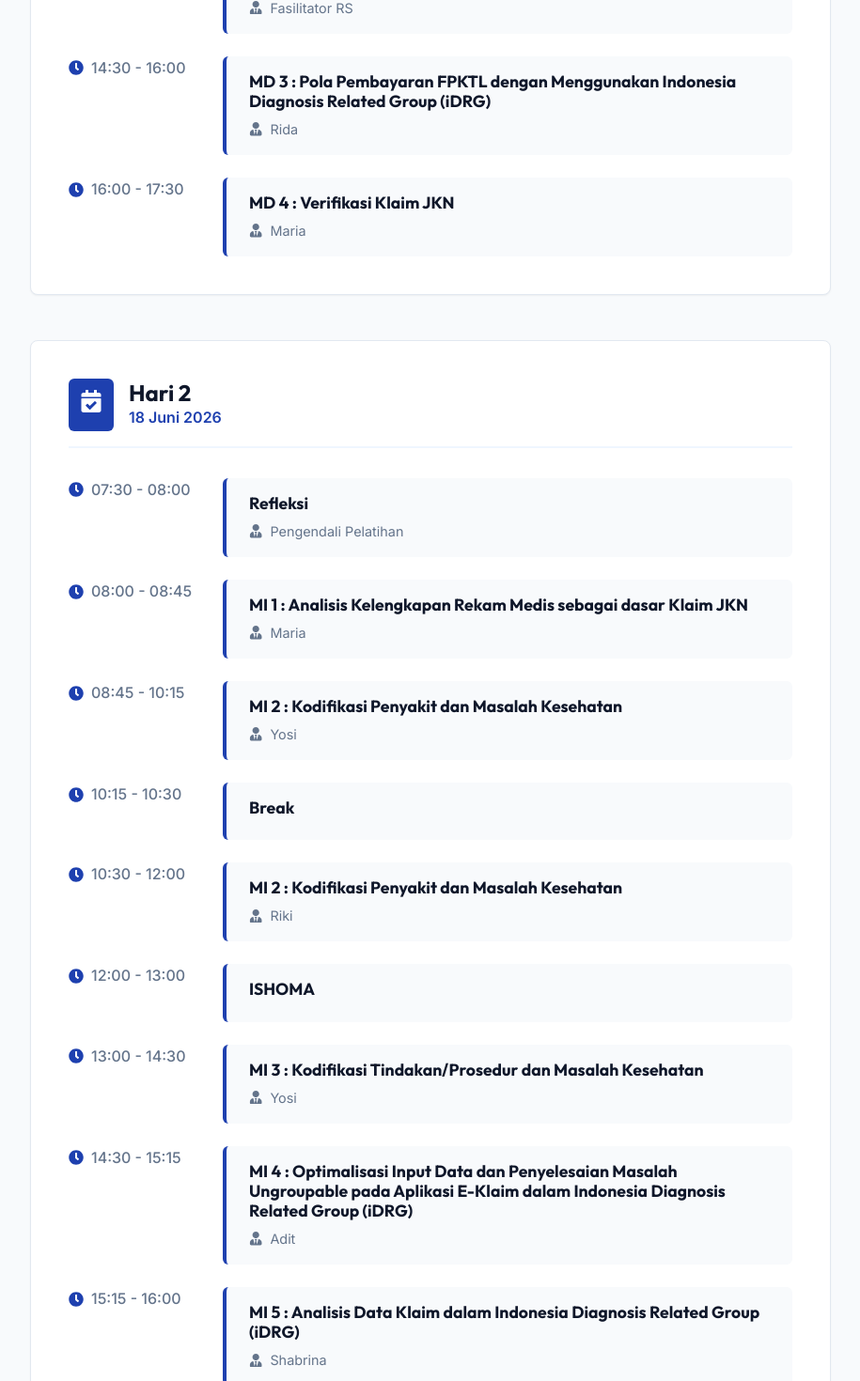
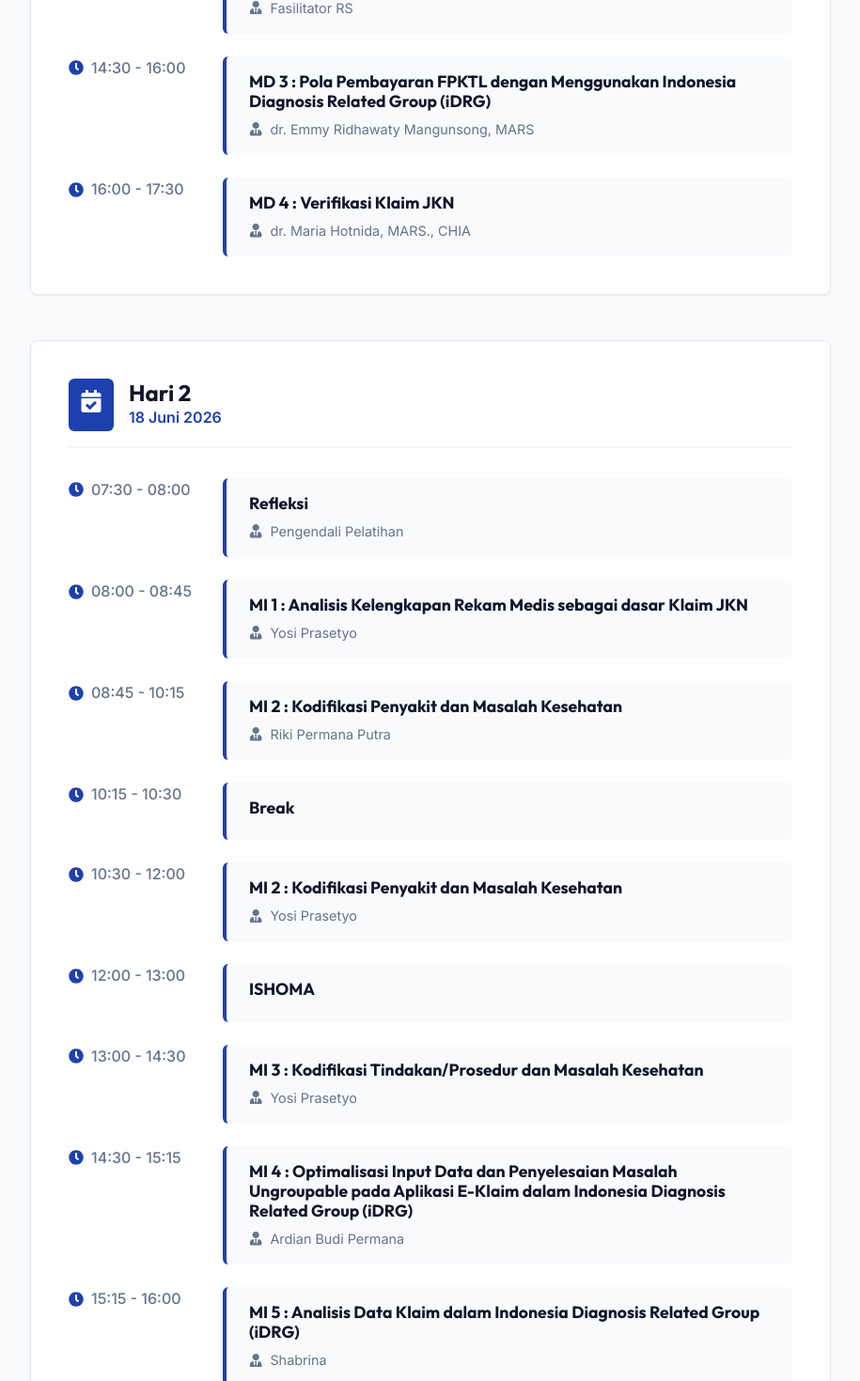
Before and after one commit to jamkesfktp/ihtkoding, a React (Vite) app: page /jadwal in a window 1280 px wide. Shown: the part 1180-2650 px from the top of the page at 94% size, without its empty margins (182-1097 px from the left). Built offline with nearby package versions, Linux system fonts and the light colour scheme; no server answers.

Commit message:
fix: update schedule with full speaker names

```diff
--- a/src/pages/Jadwal.jsx
+++ b/src/pages/Jadwal.jsx
@@ -10,11 +10,11 @@ const scheduleData = [
       { time: "08:00 - 08:45", title: "Pembukaan", speaker: "-" },
       { time: "08:45 - 09:00", title: "Break", speaker: "-" },
       { time: "09:00 - 10:30", title: "MP 1 : Building Learning Commitment (BLC)", speaker: "Diklat Sardjito" },
-      { time: "10:30 - 12:00", title: "MD 1 : Kebijakan Program JKN", speaker: "Kapus" },
+      { time: "10:30 - 12:00", title: "MD 1 : Kebijakan Program JKN", speaker: "DR. Ahmad Irsan A Moeis.,S.E., M.E" },
       { time: "12:00 - 13:00", title: "ISHOMA", speaker: "-" },
       { time: "13:00 - 14:30", title: "MD 2 : Kebijakan Rekam Medis Elektronik dan Kode Etik Perekam Medis dan Informasi Kesehatan", speaker: "Fasilitator RS" },
-      { time: "14:30 - 16:00", title: "MD 3 : Pola Pembayaran FPKTL dengan Menggunakan Indonesia Diagnosis Related Group (iDRG)", speaker: "Rida" },
-      { time: "16:00 - 17:30", title: "MD 4 : Verifikasi Klaim JKN", speaker: "Maria" }
+      { time: "14:30 - 16:00", title: "MD 3 : Pola Pembayaran FPKTL dengan Menggunakan Indonesia Diagnosis Related Group (iDRG)", speaker: "dr. Emmy Ridhawaty Mangunsong, MARS" },
+      { time: "16:00 - 17:30", title: "MD 4 : Verifikasi Klaim JKN", speaker: "dr. Maria Hotnida, MARS., CHIA" }
     ]
   },
   {
@@ -22,13 +22,13 @@ const scheduleData = [
     date: "18 Juni 2026",
     events: [
       { time: "07:30 - 08:00", title: "Refleksi", speaker: "Pengendali Pelatihan" },
-      { time: "08:00 - 08:45", title: "MI 1 : Analisis Kelengkapan Rekam Medis sebagai dasar Klaim JKN", speaker: "Maria" },
-      { time: "08:45 - 10:15", title: "MI 2 : Kodifikasi Penyakit dan Masalah Kesehatan", speaker: "Yosi" },
+      { time: "08:00 - 08:45", title: "MI 1 : Analisis Kelengkapan Rekam Medis sebagai dasar Klaim JKN", speaker: "Yosi Prasetyo" },
+      { time: "08:45 - 10:15", title: "MI 2 : Kodifikasi Penyakit dan Masalah Kesehatan", speaker: "Riki Permana Putra" },
       { time: "10:15 - 10:30", title: "Break", speaker: "-" },
-      { time: "10:30 - 12:00", title: "MI 2 : Kodifikasi Penyakit dan Masalah Kesehatan", speaker: "Riki" },
+      { time: "10:30 - 12:00", title: "MI 2 : Kodifikasi Penyakit dan Masalah Kesehatan", speaker: "Yosi Prasetyo" },
       { time: "12:00 - 13:00", title: "ISHOMA", speaker: "-" },
-      { time: "13:00 - 14:30", title: "MI 3 : Kodifikasi Tindakan/Prosedur dan Masalah Kesehatan", speaker: "Yosi" },
-      { time: "14:30 - 15:15", title: "MI 4 : Optimalisasi Input Data dan Penyelesaian Masalah Ungroupable pada Aplikasi E-Klaim dalam Indonesia Diagnosis Related Group (iDRG)", speaker: "Adit" },
+      { time: "13:00 - 14:30", title: "MI 3 : Kodifikasi Tindakan/Prosedur dan Masalah Kesehatan", speaker: "Yosi Prasetyo" },
+      { time: "14:30 - 15:15", title: "MI 4 : Optimalisasi Input Data dan Penyelesaian Masalah Ungroupable pada Aplikasi E-Klaim dalam Indonesia Diagnosis Related Group (iDRG)", speaker: "Ardian Budi Permana" },
       { time: "15:15 - 16:00", title: "MI 5 : Analisis Data Klaim dalam Indonesia Diagnosis Related Group (iDRG)", speaker: "Shabrina" },
       { time: "16:00 - 17:30", title: "MP 2 : Anti Korupsi (Fraud dalam JKN)", speaker: "SPI SARDJITO" }
     ]
@@ -38,12 +38,12 @@ const scheduleData = [
     date: "19 Juni 2026",
     events: [
       { time: "07:30 - 08:00", title: "Refleksi", speaker: "Pengendali Pelatihan" },
-      { time: "08:00 - 09:30", title: "MI 1 : Analisis Kelengkapan Rekam Medis sebagai dasar Klaim JKN", speaker: "Maria" },
+      { time: "08:00 - 09:30", title: "MI 1 : Analisis Kelengkapan Rekam Medis sebagai dasar Klaim JKN", speaker: "Yosi Prasetyo" },
       { time: "09:30 - 09:45", title: "Break", speaker: "-" },
-      { time: "09:45 - 11:15", title: "MI 2 : Kodifikasi Penyakit dan Masalah Kesehatan", speaker: "Riki" },
+      { time: "09:45 - 11:15", title: "MI 2 : Kodifikasi Penyakit dan Masalah Kesehatan", speaker: "Yosi Prasetyo" },
       { time: "11:15 - 12:30", title: "ISHOMA", speaker: "-" },
-      { time: "12:30 - 15:30", title: "MI 2 : Kodifikasi Penyakit dan Masalah Kesehatan", speaker: "Riki" },
-      { time: "15:30 - 17:00", title: "MI 3 : Kodifikasi Tindakan/Prosedur dan Masalah Kesehatan", speaker: "Riki" }
+      { time: "12:30 - 15:30", title: "MI 2 : Kodifikasi Penyakit dan Masalah Kesehatan", speaker: "Riki Permana Putra" },
+      { time: "15:30 - 17:00", title: "MI 3 : Kodifikasi Tindakan/Prosedur dan Masalah Kesehatan", speaker: "Riki Permana Putra" }
     ]
   },
   {
@@ -51,12 +51,12 @@ const scheduleData = [
     date: "20 Juni 2026",
     events: [
       { time: "07:30 - 08:00", title: "Refleksi", speaker: "-" },
-      { time: "08:00 - 09:30", title: "MI 3 : Kodifikasi Tindakan/Prosedur dan Masalah Kesehatan", speaker: "Riki" },
+      { time: "08:00 - 09:30", title: "MI 3 : Kodifikasi Tindakan/Prosedur dan Masalah Kesehatan", speaker: "Riki Permana Putra" },
       { time: "09:30 - 09:45", title: "Break", speaker: "-" },
-      { time: "09:45 - 11:15", title: "MI 4 : Optimalisasi Input Data dan Penyelesaian Masalah Ungroupable pada Aplikasi E-Klaim dalam Indonesia Diagnosis Related Group (iDRG)", speaker: "Adit" },
+      { time: "09:45 - 11:15", title: "MI 4 : Optimalisasi Input Data dan Penyelesaian Masalah Ungroupable pada Aplikasi E-Klaim dalam Indonesia Diagnosis Related Group (iDRG)", speaker: "Ardian Budi Permana" },
       { time: "11:15 - 12:30", title: "ISHOMA", speaker: "-" },
-      { time: "12:30 - 14:45", title: "MI 5 : Analisis Data Klaim dalam Indonesia Diagnosis Related Group (iDRG)", speaker: "Riki" },
-      { time: "14:45 - 16:15", title: "MP 3 : Rencana Tindak Lanjut (RTL)", speaker: "Riki + Adit + Maria" },
+      { time: "12:30 - 14:45", title: "MI 5 : Analisis Data Klaim dalam Indonesia Diagnosis Related Group (iDRG)", speaker: "Riki Permana Putra" },
+      { time: "14:45 - 16:15", title: "MP 3 : Rencana Tindak Lanjut (RTL)", speaker: "Riki + Adit + Yosi" },
       { time: "16:15 - 17:00", title: "Penutupan", speaker: "-" }
     ]
   }
```
